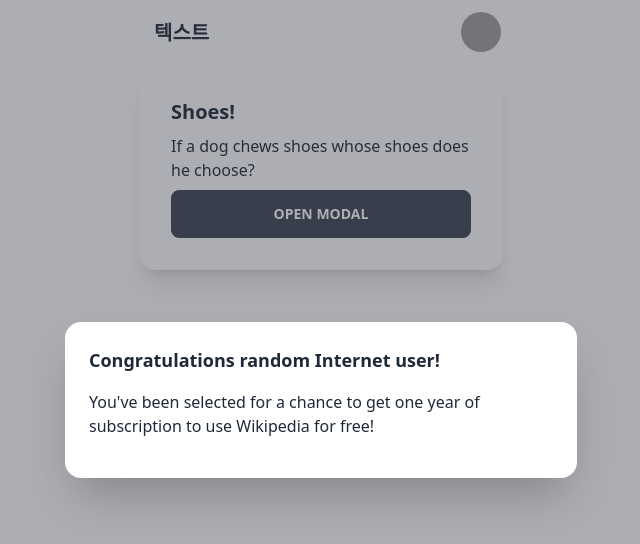
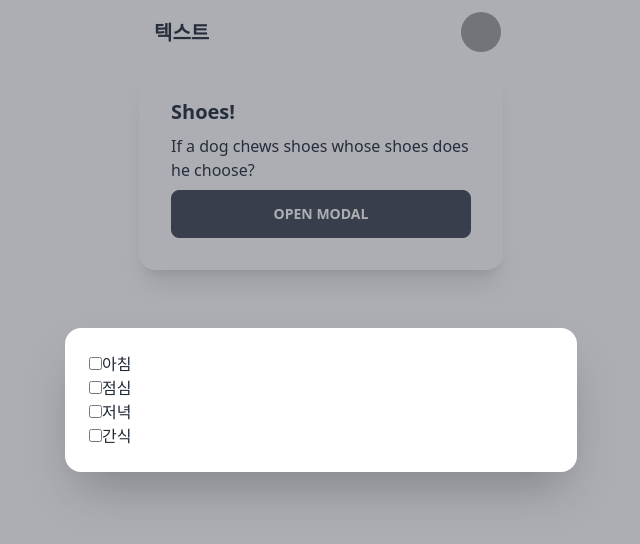
Before and after one commit to ShineTiger/food-management, a React (Create React App) app in the folder client/: page / in a window 1280 px wide. Both pictures are taken after a click on the label "OPEN MODAL". Shown: the top 544 px of the page, without its empty margins (319-959 px from the left). Built offline with nearby package versions, Linux system fonts and the light colour scheme; grey boxes are pictures that could not be loaded.

Commit message:
:recycle: 이전에 만들어 놓은 Modal 컴포넌트로 내용 교체

```diff
--- a/client/src/components/Modal.tsx
+++ b/client/src/components/Modal.tsx
@@ -3,7 +3,7 @@ import { BrowserRouter, Route, Routes, Link } from 'react-router-dom';
 
 const Modal = () => {
   return (
-    <div className="modal-box">
+    <label className="modal-box relative" htmlFor="">
       <ul>
         <li>
           <Link to="/Addmeal">
@@ -30,7 +30,7 @@ const Modal = () => {
             Yay!
           </label>
         </div> */}
-    </div>
+    </label>
   );
 };
 
--- a/client/src/pages/Main.tsx
+++ b/client/src/pages/Main.tsx
@@ -27,15 +27,7 @@ const Main = () => {
 
             <input type="checkbox" id="my-modal-4" className="modal-toggle" />
             <label htmlFor="my-modal-4" className="modal cursor-pointer">
-              <label className="modal-box relative" htmlFor="">
-                <h3 className="text-lg font-bold">
-                  Congratulations random Internet user!
-                </h3>
-                <p className="py-4">
-                  You've been selected for a chance to get one year of
-                  subscription to use Wikipedia for free!
-                </p>
-              </label>
+              <Modal />
             </label>
           </div>
         </div>
```
